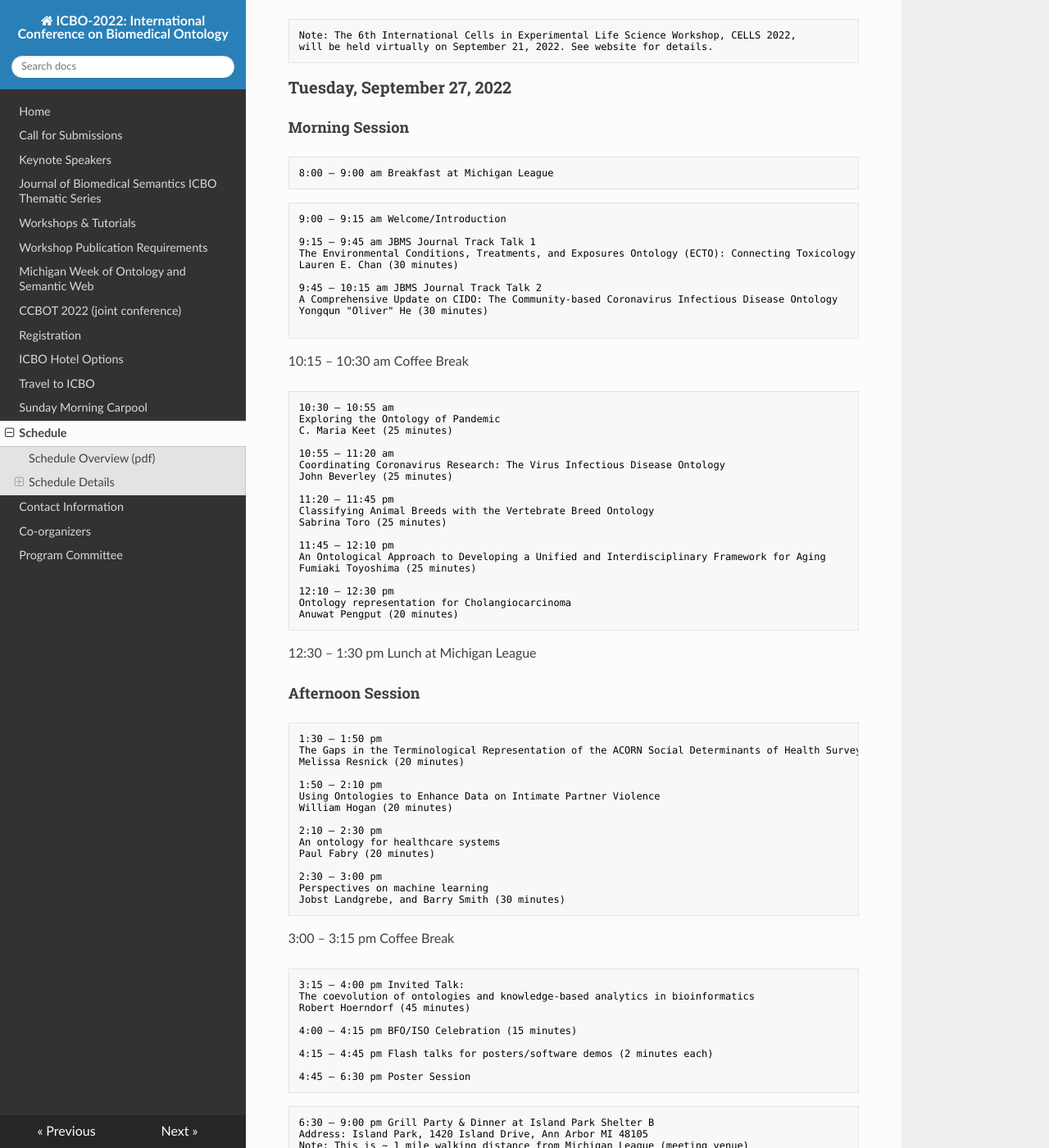
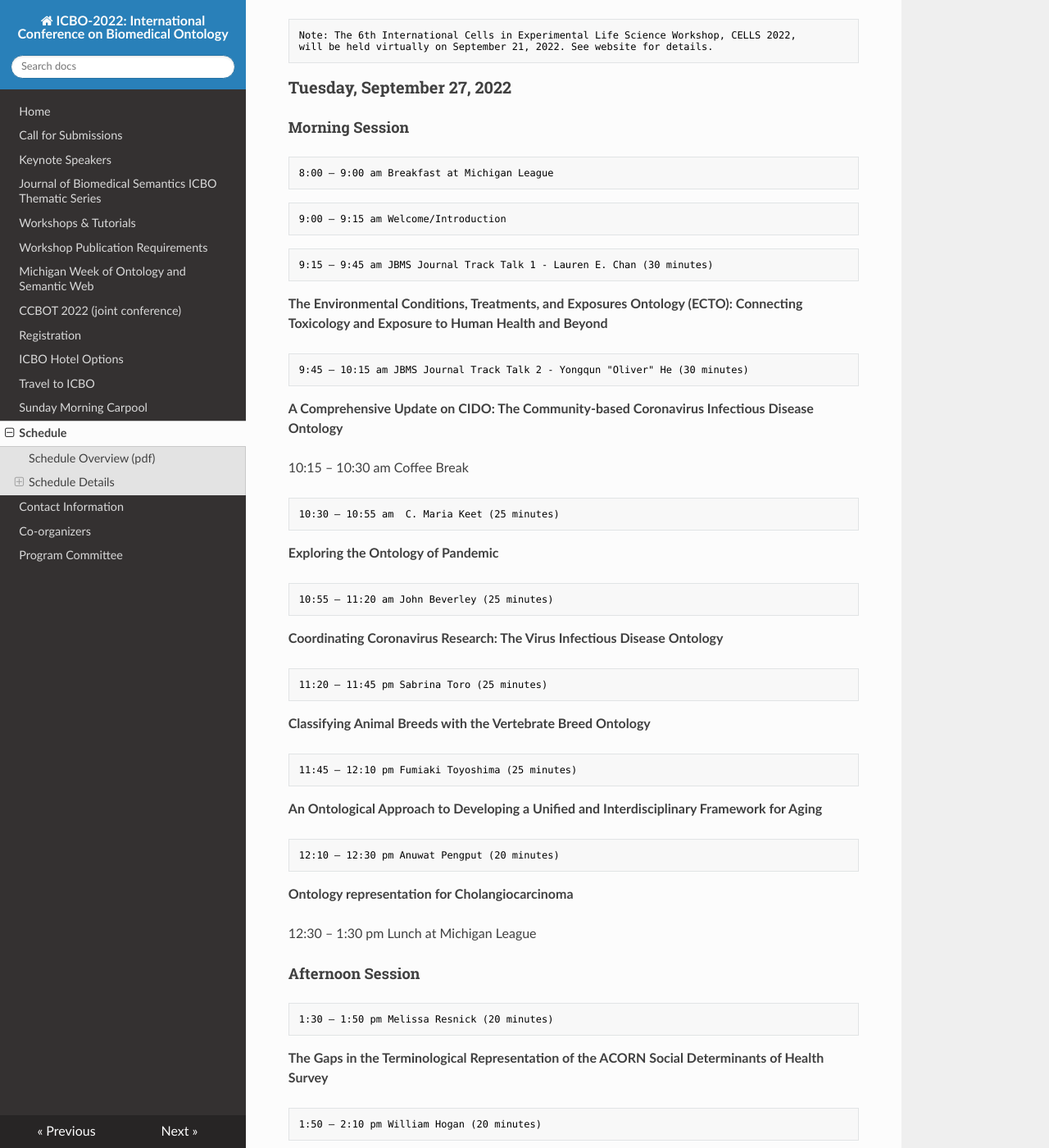
Before and after one commit to johnbeve/BFO-Organization, an MkDocs documentation site: the page built from docs/icbo-schedule.md, in a window 1280 px wide and 1400 px high, scrolled down 1875 px. Shown: the whole window at 82% size. Built offline with MkDocs 1.6.1, drawn with Linux system fonts in a browser that asks for light colours; nearby versions of some CDN libraries; some of the changed text lies outside the part shown.

Commit message:
update schedule

````diff
--- a/docs/icbo-schedule.md
+++ b/docs/icbo-schedule.md
@@ -64,71 +64,86 @@ will be held virtually on September 21, 2022. See website for details.
 ```
 ```txt
 9:00 – 9:15 am Welcome/Introduction
+```
+```txt
+9:15 – 9:45 am JBMS Journal Track Talk 1 - Lauren E. Chan (30 minutes)
+```
+**The Environmental Conditions, Treatments, and Exposures Ontology (ECTO): Connecting Toxicology and Exposure to Human Health and Beyond**
 
-9:15 – 9:45 am JBMS Journal Track Talk 1
-The Environmental Conditions, Treatments, and Exposures Ontology (ECTO): Connecting Toxicology and Exposure to Human Health and Beyond
-Lauren E. Chan (30 minutes)
+```txt
+9:45 – 10:15 am JBMS Journal Track Talk 2 - Yongqun "Oliver" He (30 minutes)
+```
+**A Comprehensive Update on CIDO: The Community-based Coronavirus Infectious Disease Ontology**
 
-9:45 – 10:15 am JBMS Journal Track Talk 2
-A Comprehensive Update on CIDO: The Community-based Coronavirus Infectious Disease Ontology
-Yongqun "Oliver" He (30 minutes)
 
+10:15 – 10:30 am Coffee Break
+
+```txt
+10:30 – 10:55 am  C. Maria Keet (25 minutes)
 ```
-10:15 – 10:30 am Coffee Break
+**Exploring the Ontology of Pandemic**
+
 ```txt
-10:30 – 10:55 am
-Exploring the Ontology of Pandemic
-C. Maria Keet (25 minutes)
+10:55 – 11:20 am John Beverley (25 minutes)
+```
+**Coordinating Coronavirus Research: The Virus Infectious Disease Ontology**
 
-10:55 – 11:20 am
-Coordinating Coronavirus Research: The Virus Infectious Disease Ontology
-John Beverley (25 minutes)
+```txt
+11:20 – 11:45 pm Sabrina Toro (25 minutes)
+```
+**Classifying Animal Breeds with the Vertebrate Breed Ontology**
 
-11:20 – 11:45 pm
-Classifying Animal Breeds with the Vertebrate Breed Ontology
-Sabrina Toro (25 minutes)
+```txt
+11:45 – 12:10 pm Fumiaki Toyoshima (25 minutes)
+```
+**An Ontological Approach to Developing a Unified and Interdisciplinary Framework for Aging**
 
-11:45 – 12:10 pm
-An Ontological Approach to Developing a Unified and Interdisciplinary Framework for Aging
-Fumiaki Toyoshima (25 minutes)
+```txt
+12:10 – 12:30 pm Anuwat Pengput (20 minutes)
+```
+**Ontology representation for Cholangiocarcinoma**
 
-12:10 – 12:30 pm
-Ontology representation for Cholangiocarcinoma
-Anuwat Pengput (20 minutes)
-```
+
 12:30 – 1:30 pm Lunch at Michigan League
 
 
 #### Afternoon Session
 ```txt
-1:30 – 1:50 pm
-The Gaps in the Terminological Representation of the ACORN Social Determinants of Health Survey
-Melissa Resnick (20 minutes)
+1:30 – 1:50 pm Melissa Resnick (20 minutes)
+```
+**The Gaps in the Terminological Representation of the ACORN Social Determinants of Health Survey**
 
-1:50 – 2:10 pm
-Using Ontologies to Enhance Data on Intimate Partner Violence
-William Hogan (20 minutes)
+```txt
+1:50 – 2:10 pm William Hogan (20 minutes)
+```
+**Using Ontologies to Enhance Data on Intimate Partner Violence**
 
-2:10 – 2:30 pm
-An ontology for healthcare systems
-Paul Fabry (20 minutes)
+```txt
+2:10 – 2:30 pm Paul Fabry (20 minutes)
+```
+**An ontology for healthcare systems**
 
-2:30 – 3:00 pm
-Perspectives on machine learning
-Jobst Landgrebe, and Barry Smith (30 minutes)
+```txt
+2:30 – 3:00 pm Jobst Landgrebe, and Barry Smith (30 minutes)
 ```
+**Perspectives on machine learning**
+
+
 3:00 – 3:15 pm Coffee Break
+
 ```txt
-3:15 – 4:00 pm Invited Talk:
-The coevolution of ontologies and knowledge-based analytics in bioinformatics
-Robert Hoerndorf (45 minutes)
+3:15 – 4:00 pm Invited Talk: Robert Hoerndorf (45 minutes)
+```
+**The coevolution of ontologies and knowledge-based analytics in bioinformatics**
 
+```txt
 4:00 – 4:15 pm BFO/ISO Celebration (15 minutes)
 
 4:15 – 4:45 pm Flash talks for posters/software demos (2 minutes each)
 
 4:45 – 6:30 pm Poster Session
 ```
+
 ```txt
 6:30 – 9:00 pm Grill Party & Dinner at Island Park Shelter B
 Address: Island Park, 1420 Island Drive, Ann Arbor MI 48105
@@ -142,54 +157,67 @@ Island Park map: https://www.a2gov.org/departments/Parks-Recreation/park-rental/
 8:00 – 9:00 am Breakfast at Michigan League
 ```
 ```txt
-9:00 – 9:15 am
-Introduction of CCBOT 2022: Chinese Conference on Biomedical Ontology and Terminology
-Xiaolin Yang (15 minutes)
+9:00 – 9:15 am Xiaolin Yang (15 minutes)
 ```
+**Introduction of CCBOT 2022: Chinese Conference on Biomedical Ontology and Terminology**
+
+
+
 `9:15 – 10:15 am` **Keynote**
 Susan Gregurick
 _The Importance of Ontologies to Connect Data, Enhance Software, and Create a Data and Digital Health Ecosystem_
 
 10:15 – 10:30 am Coffee Break
 ```txt
-10:30 – 10:55 am
-Ubergraph: integrating OBO ontologies into a unified semantic graph
-James Balhoff (25 minutes)
+10:30 – 10:55 am James Balhoff (25 minutes)
+```
+**Ubergraph: integrating OBO ontologies into a unified semantic graph**
 
-10:55 – 11:20 am
-Development of an Image Data Set Class: Its Role in Biomedical Imaging and Neuroimaging Research
-Alexander Bartnik (25 minutes)
+```txt
+10:55 – 11:20 am  Alexander Bartnik (25 minutes)
+```
+**Development of an Image Data Set Class: Its Role in Biomedical Imaging and Neuroimaging Research**
 
-11:20 – 11:45 pm
-Knowledge of the Ancestors: Intelligent Ontology-aware Annotation of Biological Literature using Semantic Similarity
-Pratik Devkota (25 minutes)
 
-11:45 – 12:10 pm
-Performance Summary Display Ontology: Feedback intervention content, delivery, and interpreted information
-Zach Landis-Lewis (25 minutes)
+```txt
+11:20 – 11:45 pm Pratik Devkota (25 minutes)
+```
+**Knowledge of the Ancestors: Intelligent Ontology-aware Annotation of Biological Literature using Semantic Similarity**
 
-12:10 – 12:30 pm
-Environmental Health Language Collaborative (EHLC): a route to environmental health science data harmonization
-Anna Maria Masci (20 minutes)
+```txt
+11:45 – 12:10 pm Zach Landis-Lewis (25 minutes)
 ```
+**Performance Summary Display Ontology: Feedback intervention content, delivery, and interpreted information**
+
+```txt
+12:10 – 12:30 pm Anna Maria Masci (20 minutes)
+```
+**Environmental Health Language Collaborative (EHLC): a route to environmental health science data harmonization**
+
+
 12:30 – 1:30 pm Lunch at Michigan League
 
 
 #### Afternoon Session
 ```txt
-1:30 – 2:00 pm JBMS Journal Track Talk 3
-Identification of missing hierarchical relations in the vaccine ontology using acquired term pairs
-Warren Manuel (30 minutes)
+1:30 – 2:00 pm JBMS Journal Track Talk 3 - Warren Manuel (30 minutes)
+```
+**Identification of missing hierarchical relations in the vaccine ontology using acquired term pairs**
 
-2:00 – 2:20 pm
-OMOP-2-OPMI: Ontologization of OMOP CDM using OPMI to support clinical data interoperability and analysis
-Long Tran (20 minutes)
+```txt
+2:00 – 2:20 pm Long Tran (20 minutes)
+```
+**OMOP-2-OPMI: Ontologization of OMOP CDM using OPMI to support clinical data interoperability and analysis**
 
-2:20 – 2:40 pm
-An Ontological Representation of Money with a View Toward Economic Determinants of Health.
-Matthew Diller (20 minutes)
+```txt
+2:20 – 2:40 pm Matthew Diller (20 minutes)
 ```
+**An Ontological Representation of Money with a View Toward Economic Determinants of Health**
+
+
 2:40 – 2:50 pm Coffee Break
+
+
 ```txt
 2:50 – 4:50 pm OBO Foundry Town Hall (Governance and Operations Committees)
 
````
